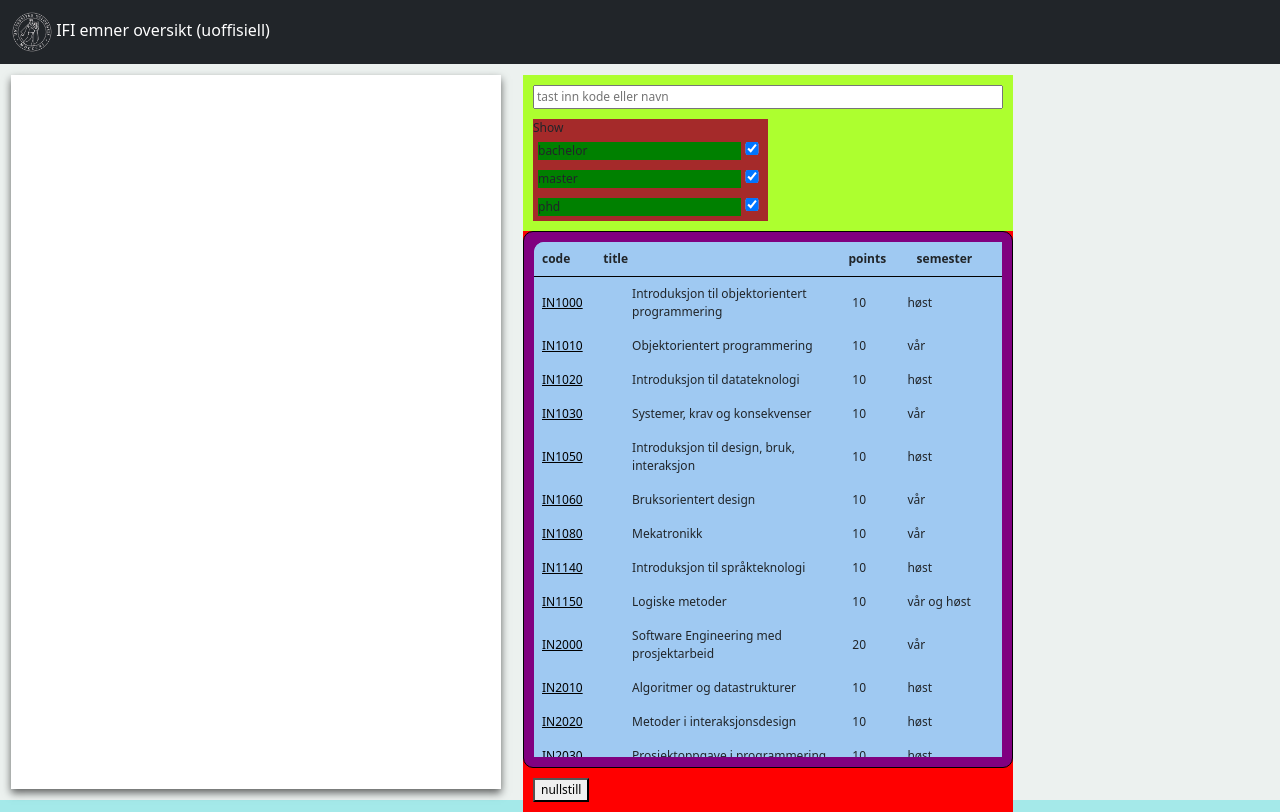
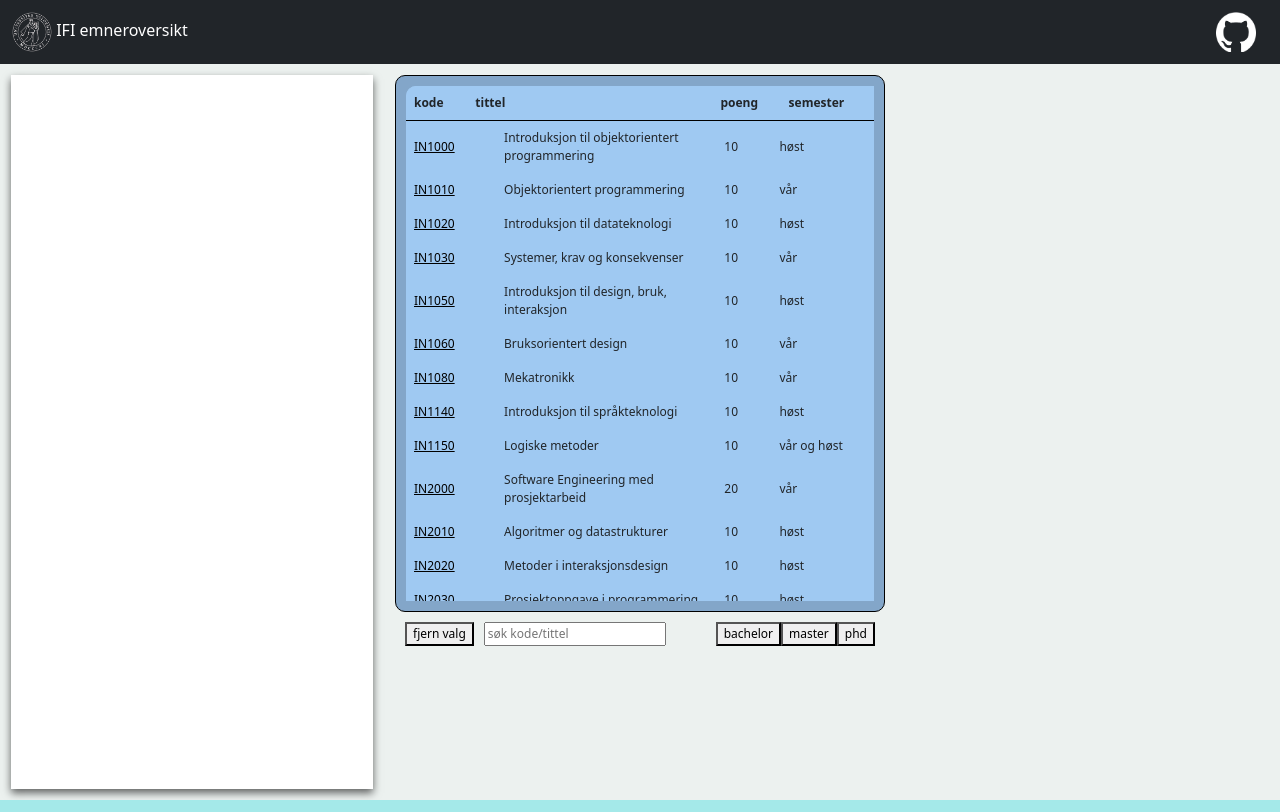
Before and after one commit to EricSvebakk/ISOS, a React (Create React App) app: page / in a window 1280 px wide. Built offline with nearby package versions, Linux system fonts and the light colour scheme.

Commit message:
Updated functionality
* Restructured states and hooks
* Added filtering on text
* Added filtering on subject-level
* Added github-link to nav
* Updated dataset
* Moved tooltip to corner
* Re-ordered layout

** semesterplan is broken

```diff
--- a/src/App.js
+++ b/src/App.js
@@ -7,19 +7,34 @@ import { codeColor } from "./components/NodeColor";
 import { MyNavbar } from "./components/Navbar";
 import SubjectManager from "./components/subjectManagement/SubjectManager";
 import { ForceGraph } from "./components/graphing/ForceGraph";
-// import SemesterPlan from "./components/Semesterplan";
+// import SemesterPlan from "./components/subjectManagement/Semesterplan";
 
 
 class App extends Component {
 
   state = {
     subjectsAll: data.nodes,
+    subjectsVisible:  data.nodes,
     subjectsSelected: [],
+    subjectLevelsSelected: {
+      "bachelor": true,
+      "master": true,
+      "phd": true,
+    },
+
     subjectsSelectedNodePosition: [],
     forceGraphUpdater: () => {console.log("FGU empty")},
-    funcColor: codeColor
+    funcColor: codeColor,
+
+    nodesTopsorted: [],
+    semesters: [],
   }
 
+  setSubjectsVisible = (newSubjectsVisible) => {
+    this.setState({
+      subjectsVisible: newSubjectsVisible,
+    });
+  }
 
   setSubjectsSelected = (newSubjectsSelected) => {
     this.setState({
@@ -30,6 +45,18 @@ class App extends Component {
   setsubjectsSelectedNodePosition = (arr) => {
     this.setState({
       subjectsSelectedNodePosition: arr,
+    });
+  };
+
+  setTopsort = (e) => {
+    this.setState({
+      nodesTopsorted: e,
+    });
+  };
+
+  setSemesters = (e) => {
+    this.setState({
+      semesters: e,
     });
   };
 
@@ -48,15 +75,84 @@ class App extends Component {
     return node.title;
   };
 
+  toggleSubjectLevel = (level) => {
+
+    const { subjectLevelsSelected, subjectsAll } = this.state;
+
+    const newSLS = {...subjectLevelsSelected, [level]: !subjectLevelsSelected[level] }
+    const newSV = subjectsAll.filter((node) => {
+
+        const num = parseInt(node.code.slice(2, node.code.length));
+
+        if (!Number.isInteger(num)) {
+          return false;
+        }
+
+        for (const [level, val] of Object.entries(newSLS)) {
+          if (!val) continue;
+          if (level.localeCompare("bachelor") === 0 && (num < 4000)) return true;
+          else if (level.localeCompare("master") === 0 && (num < 9000) && (num >= 4000)) return true;
+          else if (level.localeCompare("phd") === 0 && (num >= 9000)) return true;
+        }
+
+        return false;
+      }
+    );
+
+    this.setState({
+      subjectLevelsSelected: newSLS,
+      subjectsVisible: newSV,
+    });
+  }
+
   render() {
+
     const {
       subjectsAll,
       subjectsSelected,
       subjectsSelectedNodePosition,
       forceGraphUpdater,
-      funcColor
+      funcColor,
+
+      subjectsVisible,
+      subjectLevelsSelected,
+
+      nodesTopsorted,
+      semesters
     } = this.state;
 
+    const checkBoxes = Object.entries(subjectLevelsSelected).map(([key, val]) => {
+      return (
+        <div
+          key={key}
+          style={{
+            display: "inline-block",
+            filter: "brightness(" + (val ? "100" : "80") + "%)",
+          }}
+        >
+          {/* <p
+            style={{ width: "50%", display: "inline-block", backgroundColor: "green", margin:"0"}}
+          >{key}</p> */}
+
+          <button
+            // className="subject-button"
+            onClick={() => {
+              // console.log("gur", key, val)
+              this.toggleSubjectLevel(key);
+            }}
+          >
+            {key}
+          </button>
+
+          {/* <input
+            style={{ width: "10%", height: "100%", color: "pink", margin: "0px" }}
+            type="checkbox"
+            checked={val}
+            onChange={() => this.toggleSubjectLevel(key)}
+          /> */}
+        </div>
+      );
+    });
 
     return (
       <div className="App">
@@ -73,25 +169,33 @@ class App extends Component {
               funcColor={funcColor}
 
               // funcColor={funcColor}
-              // nodeHoverTooltip={this.nodeHoverTooltip}
+              nodeHoverTooltip={this.nodeHoverTooltip}
             />
           </section>
 
           <section className="middle">
             <SubjectManager
               subjectsAll={subjectsAll}
+              subjectsVisible={subjectsVisible}
+              setSubjectsVisible={this.setSubjectsVisible}
               setSubjectsSelected={this.setSubjectsSelected}
               forceGraphUpdater={forceGraphUpdater}
+              checkBoxes={checkBoxes}
             />
           </section>
 
           <section className="right">
+
+            {/* <div className="subject-search">
+              {checkBoxes}
+            </div> */}
             {/* <SemesterPlan
-              nodesData={selectedSubjects}
+              nodesData={subjectsVisible}
               linksData={data.links}
               result={nodesTopsorted}
+              setTopsort={this.setTopsort}
+
               funcColor={funcColor}
-              setTopsort={this.setTopsort}
               setSemesters={this.setSemesters}
               sems={semesters}
             /> */}
--- a/src/components/Navbar.js
+++ b/src/components/Navbar.js
@@ -1,20 +1,38 @@
 
 import React from 'react'
 import Navbar from "react-bootstrap/Navbar";
+import Nav from "react-bootstrap/Nav";
 import "bootstrap/dist/css/bootstrap.min.css";
 
 export function MyNavbar() {
   return (
     <>
       <Navbar bg="dark" variant="light" fixed="top" className="my-navbar">
+        <Nav className="container-fluid">
+
+
           <Navbar.Brand className="title-stuff" bsPrefix="title-stuff">
             <img
               alt="uio-logo"
               src={require("../assets/BW_UiO_logo.png")}
               width="40"
             />{" "}
-          IFI emner oversikt (uoffisiell)
+            IFI emneroversikt
           </Navbar.Brand>
+
+          <Nav.Item className="ml-auto">
+            <a
+              href='https://github.com/EricSvebakk'
+              >
+              <img
+                alt="uio-logo"
+                src={require("../assets/github-mark-white.png")}
+                width="40"
+              />{" "}
+            </a>
+          </Nav.Item>
+
+        </Nav>
       </Navbar>
     </>
   );
--- a/src/components/graphing/ForceGraph.js
+++ b/src/components/graphing/ForceGraph.js
@@ -8,15 +8,15 @@ export function ForceGraph({
   nodesPosition,
   setNodesPosition,
   setForceGraphUpdater,
-  funcColor
+  funcColor,
 
-  // nodeHoverTooltip,
+  nodeHoverTooltip,
   // funcColor,
 }) {
   const containerRef = React.useRef(null);
 
   // const funcColor = () => {}
-  const nodeHoverTooltip = () => {}
+  // const nodeHoverTooltip = () => {}
 
 
   React.useEffect(() => {
--- a/src/components/subjectManagement/SubjectManager.js
+++ b/src/components/subjectManagement/SubjectManager.js
@@ -3,14 +3,11 @@ import React, { Component } from "react";
 // import { SubjectContainer } from "./SubjectContainer";
 
 class SubjectManager extends Component {
+
   selectSubject = (e) => {
-    const {
-      subjectsVisible,
-      subjectsSelected,
-      setSubjectsSelected,
-    } = this.state;
 
-    const { forceGraphUpdater } = this.props;
+    const { subjectsSelected } = this.state;
+    const { subjectsVisible, setSubjectsSelected, forceGraphUpdater } = this.props;
 
     const dataItem = e.currentTarget.getAttribute("data-item");
     const temp = subjectsVisible.filter((a) => a.code === dataItem)[0];
@@ -71,6 +68,7 @@ class SubjectManager extends Component {
 
   filterSubjects = (e) => {
     const { subjectsAll } = this.state;
+    const { setSubjectsVisible } = this.props;
 
     let newSubjectsVisible = subjectsAll.filter(
       (node) =>
@@ -79,38 +77,20 @@ class SubjectManager extends Component {
     );
 
     // console.log(e, newSubjectsVisible);
-    this.setState({
-      subjectsVisible: newSubjectsVisible,
-    });
+
+    setSubjectsVisible(newSubjectsVisible)
+    // this.setState({
+    //   subjectsVisible: newSubjectsVisible,
+    // });
   };
 
-  toggleSubjectLevel = (level) => {
-    const { subjectLevelsSelected, subjectsAll } = this.state;
+  setSorting = (e) => {
+    const dataItem = e.currentTarget.getAttribute("data-item");
 
-
-    const newSLS = {...subjectLevelsSelected, [level]: !subjectLevelsSelected[level] }
-    const newSV = subjectsAll.filter((node) => {
-
-        const num = parseInt(node.code.slice(2, node.code.length));
-
-        if (!Number.isInteger(num)) {
-          return false;
-        }
-
-        for (const [level, val] of Object.entries(newSLS)) {
-          if (!val) continue;
-          if (level.localeCompare("bachelor") === 0 && (num < 4000)) return true;
-          else if (level.localeCompare("master") === 0 && (num < 9000) && (num >= 4000)) return true;
-          else if (level.localeCompare("phd") === 0 && (num >= 9000)) return true;
-        }
-
-        return false;
-      }
-    );
+    // console.log("ss", dataItem)
 
     this.setState({
-      subjectLevelsSelected: newSLS,
-      subjectsVisible: newSV,
+      sortBy: dataItem,
     });
   }
 
@@ -119,61 +99,71 @@ class SubjectManager extends Component {
 
     this.state = {
       subjectsAll: props.subjectsAll,
-      subjectsVisible: props.subjectsAll,
       subjectsSelected: [],
-      subjectLevelsSelected: {
-        "bachelor": true,
-        "master": true,
-        "phd": true,
-      },
-
+      // subjectsVisible: props.subjectsVisible,
       setSubjectsSelected: props.setSubjectsSelected,
+      sortBy: "code"
     };
   }
 
   render() {
-    const { subjectsVisible, subjectsSelected, subjectLevelsSelected } = this.state;
+    const { subjectsSelected, sortBy } = this.state;
+    const { subjectsVisible, checkBoxes } = this.props;
 
     const c1 = { width: "10%" };
     const c2 = { width: "40%" };
     const c3 = { width: "15%" };
     const c4 = { width: "10%" };
-    // const c5 = { width: "15%" };
+
+
+    const sorted = subjectsVisible.sort((a, b) => {
+      switch (sortBy) {
+        case "code":
+          return a.code.localeCompare(b.code);
+        case "title":
+          return a.title.localeCompare(b.title);
+        case "points":
+          return b.points - a.points;
+        case "semester":
+          if (a.semester != null && b.semester != null) {
+          } else if (a.semester != null) {
+            return 1;
+          } else if (b.semester != null) {
+            return -1;
+          }
+          return a.semester.localeCompare(b.semester);
+        case "priority":
+          // console.log(a.requires, b.requires);
+          let reqA = a.requires !== null ? a.requires : [""];
+          let reqB = b.requires !== null ? b.requires : [""];
+
+          let resA = reqA.sort().join();
+          let resB = reqB.sort().join();
+
+          return resB.localeCompare(resA);
+        default:
+          return 0;
+      }
+    });
 
     const theadData = (
       <tr>
-        <th style={c1} data-item={"code"} id="th1">
-          code
-        </th>
-        <th style={c2} data-item={"title"}>
-          title
-        </th>
-        <th style={c4} data-item={"points"}>
-          points
-        </th>
-        <th style={c3} data-item={"semester"}>
-          semester
-        </th>
+        <th style={c1} onClick={this.setSorting} data-item={"code"} id="th1">kode</th>
+        <th style={c2} onClick={this.setSorting} data-item={"title"}>tittel</th>
+        <th style={c4} onClick={this.setSorting} data-item={"points"}>poeng</th>
+        <th style={c3} onClick={this.setSorting} data-item={"semester"}>semester</th>
         {/* <th style={c5} data-item={"priority"}>
           priority
         </th> */}
       </tr>
     );
 
-    const tbodyData = subjectsVisible.map((row) => {
+    const tbodyData = sorted.map((row) => {
       const isSelected = subjectsSelected.map((d) => d.id).includes(row.id);
       const semRow =
-        row.semester === null ? (
-          <td style={c3} data-item={row.code}>
-            {"utilgjengelig"}
-          </td>
-        ) : (
-          <td style={c3} data-item={row.code}>
-            {row.semester}
-          </td>
-        );
-
-      // console.log(row.id)
+        row.semester === null
+        ? (<td style={c3} data-item={row.code}>{"utilgjengelig"}</td>)
+        : (<td style={c3} data-item={row.code}>{row.semester}</td>);
 
       return (
         <tr key={row.id} style={trStyle(isSelected, row)}>
@@ -201,44 +191,11 @@ class SubjectManager extends Component {
       );
     });
 
-    const checkBoxes = Object.entries(subjectLevelsSelected).map(([key, val]) => {
-      // console.log("key", key, val)
-      return (
-        <div style={{ padding: "5px"}}>
-          <p style={{ width: "90%", display: "inline-block", backgroundColor: "green", margin:"0"}}>{key}</p>
-          <input
-            style={{ width: "10%", height: "100%", color: "pink", margin: "0px" }}
-            type="checkbox"
-            checked={val}
-            onChange={() => this.toggleSubjectLevel(key)}
-          />
-        </div>
-      );
-    });
+    // const stuff = subjectsVisible.length;
 
     // elements
     return (
       <div className="outer-outer">
-        <div className="subject-search">
-          <input
-            id="filter"
-            name="filter"
-            type="text"
-            placeholder="tast inn kode eller navn"
-            style={{width:"100%"}}
-            onChange={(event) => this.filterSubjects(event.target.value)}
-          />
-          <div style={{
-            // height:"50px",
-            width: "50%",
-            backgroundColor:"brown",
-            marginTop:"10px"
-          }}>
-            Show
-            {checkBoxes}
-          </div>
-        </div>
-
         <div className="inner-container-subject-table">
           <div>
             {/* search */}
@@ -258,10 +215,48 @@ class SubjectManager extends Component {
             // data-item={visibleSubjects}
             onClick={this.clearSubjectSelection}
           >
-            nullstill
+            fjern valg
           </button>
+          {/* <p>{stuff}</p> */}
+          <input
+            id="filter"
+            name="filter"
+            type="text"
+            placeholder="søk kode/tittel"
+            onChange={(event) => this.filterSubjects(event.target.value)}
+          />
+          {/* <div
+          style={{
+            width: "auto",
+            display: "inline-block",
+          }}
+          >
+
+          </div> */}
+          <div
+            style={{
+              display: "inline-block",
+              float: "right",
+              margin: "10px"
+              // left: "auto"
+            }}
+            >
+            {checkBoxes}
+          </div>
         </div>
 
+        {/* <div className="subject-search">
+          <div
+            style={{
+              // height:"50px",
+              width: "50%",
+              backgroundColor: "brown",
+              marginTop: "10px",
+            }}
+          >
+            Show
+          </div>
+        </div> */}
       </div>
     );
   }
--- a/src/index.css
+++ b/src/index.css
@@ -12,92 +12,17 @@
   --right-bg-color: #ecf1ef;
   --test-color: rgba(255, 0, 0, 0);
 
-  --size-left: 40%;
+  --size-left: 30%;
   --size-middle: 40%;
-  --size-right: 20%;
+  --size-right: 30%;
 
   /* --left-bg-color: rgb(170, 170, 170);
   --middle-bg-color: rgb(138, 255, 138);
   --right-bg-color: rgb(255, 255, 118); */
 }
 
-/* Smartphones (portrait and landscape) ----------- */
-@media only screen and (min-device-width: 320px) and (max-device-width: 480px) {
-  html,
-  body {
-    margin: 0;
-    width: 100%;
-    height: 100%;
-    background-color: rgb(231, 39, 39);
-    padding-top: 32px;
-    display: flex;
-  }
 
-  /* ========================================== */
-  .my-navbar {
-    width: 100%;
-    padding: 12px;
-  }
 
-  .title-stuff {
-    /* border: 2px solid red; */
-    color: white !important;
-    text-align: center;
-  }
-
-  /* ========================================== */
-  .App {
-    height: 100%;
-    /* border: 1px solid red; */
-    /* display: flex; */
-  }
-
-  .spacer {
-    height: 10px;
-    width: 10px;
-    /* background-color: aquamarine; */
-  }
-
-  .app-container {
-    height: 100%;
-    width: 100%;
-    font-size: 0;
-    display: flex;
-  }
-
-  .left,
-  .middle,
-  .right {
-    display: inline-block;
-    *display: inline;
-    zoom: 1;
-    vertical-align: top;
-    font-size: 12px;
-    padding: 10px;
-    border: solid 1px var(--test-color);
-  }
-  .left {
-    display: flex;
-    width: var(--size-left);
-    background: var(--left-bg-color);
-    flex-direction: column;
-  }
-  .middle {
-    display: flex;
-    width: var(--size-middle);
-    background: var(--middle-bg-color);
-    flex-direction: column;
-  }
-  .right {
-    width: var(--size-right);
-    background: var(--right-bg-color);
-    flex-direction: column;
-  }
-}
-/* end smartphone layout */
-
-/* Desktops and laptops ----------- */
-@media only screen and (min-width: 1224px) {
 html,
 body {
   margin: 0;
@@ -179,8 +104,9 @@
 /* ========================================== */
 
 .outer-outer {
-    display: block;
-    background-color: red;
+  display: inline-block;
+
+  /* background-color: red; */
 }
 
 .subject-search {
@@ -190,13 +116,16 @@
   height: 100px; */
 }
 
+/* .subject-search-title */
+
 .inner-container-subject-table {
 
   border: black solid 1px;
   border-radius: 10px;
   padding: 10px;
 
-    background-color: purple;
+  /* background-color: purple; */
+  background-color: var(--table-bg-darker-color);
 }
 
 
@@ -373,5 +302,3 @@
 ::-webkit-scrollbar-thumb:hover {
   background: #555;
 }
-}
-/* end desktop layout */
```
Also changed, not shown: src/components/graphing/ForceGraphGenerator.js (+8 -6 lines), src/components/subjectManagement/Semesterplan.js (+6 -13 lines), src/data/temps.txt. Lines whose indentation alone changed are shown as unchanged.
